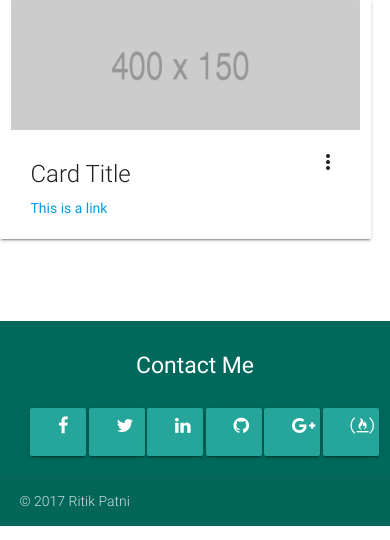
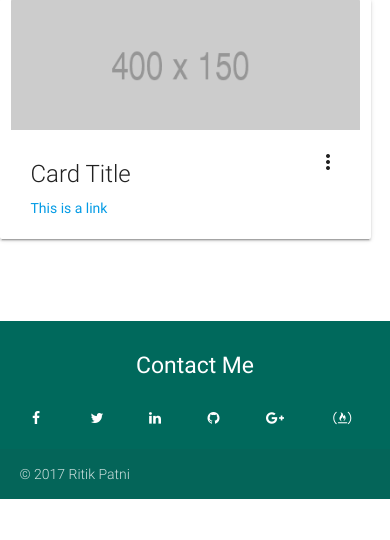
Before and after one commit to RitikPatni/Portfolio-v2, a PHP site: page / in a window 390 px wide. Shown: the part 3343-3883 px from the top of the page. After the commit the page ends 3842 px from the top, so only its background shows below. Run offline with PHP 8.4, Linux system fonts and the light colour scheme.

Commit message:
Mobile contact Me Buttons fixed

```diff
--- a/css/style.css
+++ b/css/style.css
@@ -57,17 +57,21 @@ main {
     height: 500px;
 }
 
-.btnWidth {
-    width: 70px
+@media only screen and (min-width:501px) {
+    .btn-width {
+        width: 70px
+    }
 }
 
 @media only screen and (max-width: 500px) {
     .col.s8.m4.card {
         width: 95vw;
     }
-    .btnWidth {
+    .btn-width {
+        padding-left: 2px;
         width: 48px;
         height: 48px;
+        color: #ffffff;
     }
     #home {
         height: 100vh;
--- a/index.html
+++ b/index.html
@@ -75,13 +75,9 @@
                         <hr>
                         <h2 id="summaryHead">About Me</h2>
                         <hr>
-                        <p id="summaryContent">I'm Ritik, a freelance website developer & designer. I 'm currently an undergrad student at Swami
-                            Keshvanand Institute of Technology,Jaipur majoring in Computer Science. My ultimate goal is to
-                            become a full stack developer. I
-                            <i class="fa fa-heart" aria-hidden="true"></i> creating stuff that is efficient and appealing
-                            to the eye. My <i class="fa fa-heart" aria-hidden="true"></i> for computers made me interested
-                            in various fields such as: Artificial Intelligence, Network Security, Game Development, and Data
-                            Science.
+                        <p id="summaryContent">I'm Ritik, a freelance website developer & designer. I 'm currently an undergrad student at Swami Keshvanand Institute of Technology,Jaipur majoring in Computer Science. My ultimate goal is to become a full stack developer. I
+                            <i class="fa fa-heart" aria-hidden="true"></i> creating stuff that is efficient and appealing to the eye. My <i class="fa fa-heart" aria-hidden="true"></i> for computers made me interested in various fields such as: Artificial
+                            Intelligence, Network Security, Game Development, and Data Science.
                             <br> Yes, indeed, I'm a huge <i class="fa fa-desktop" aria-hidden="true">
 </i> nerd.
                         </p>
@@ -198,22 +194,22 @@
                         <h5 class="white-text center">Contact Me</h5>
                         <br>
                         <div class="col s2">
-                            <a class="waves-effect waves-light btn btnWidth" href="https://www.facebook.com/0003AKA" target="_blank"><i class="fa fa-facebook center" aria-hidden="true"></i></a>
+                            <a class="waves-effect waves-light btn btn-width" href="https://www.facebook.com/0003AKA" target="_blank"><i class="fa fa-facebook " aria-hidden="true"></i></a>
                         </div>
                         <div class="col s2">
-                            <a class="waves-effect waves-light btn btnWidth" href="https://twitter.com/0003_AKA" target="_blank"><i class="fa fa-twitter center" aria-hidden="true"></i></a>
+                            <a class="waves-effect waves-light btn btn-width" href="https://twitter.com/0003_AKA" target="_blank"><i class="fa fa-twitter " aria-hidden="true"></i></a>
                         </div>
                         <div class="col s2">
-                            <a class="waves-effect waves-light btn btnWidth" href="https://www.linkedin.com/in/rpatni0003/" target="_blank"><i class="fa fa-linkedin center" aria-hidden="true"></i></a>
+                            <a class="waves-effect waves-light btn btn-width" href="https://www.linkedin.com/in/rpatni0003/" target="_blank"><i class="fa fa-linkedin " aria-hidden="true"></i></a>
                         </div>
                         <div class="col s2">
-                            <a class="waves-effect waves-light btn btnWidth" href="https://github.com/RitikPatni" target="_blank"><i class="fa fa-github center" aria-hidden="true"></i></a>
+                            <a class="waves-effect waves-light btn btn-width" href="https://github.com/RitikPatni" target="_blank"><i class="fa fa-github " aria-hidden="true"></i></a>
                         </div>
                         <div class="col s2">
-                            <a class="waves-effect waves-light btn btnWidth" href="https://plus.google.com/107288985945558009952" target="_blank"><i class="fa fa-google-plus center" aria-hidden="true"></i></a>
+                            <a class="waves-effect waves-light btn btn-width" href="https://plus.google.com/107288985945558009952" target="_blank"><i class="fa fa-google-plus " aria-hidden="true"></i></a>
                         </div>
-                        <div class="col s2">
-                            <a class="waves-effect waves-light btn btnWidth" href="https://www.freecodecamp.org/ritikpatni" target="_blank"><i class="fa fa-free-code-camp center" aria-hidden="true"></i></a>
+                        <div class="col s2 center">
+                            <a class="waves-effect waves-light btn btn-width" href="https://www.freecodecamp.org/ritikpatni" target="_blank"><i class="fa fa-free-code-camp" aria-hidden="true"></i></a>
                         </div>
                     </div>
                     <div class="right hide-on-med-and-down">
--- a/js/index.js
+++ b/js/index.js
@@ -1,15 +1,23 @@
-$(document)
-    .ready(function () {
+$(document).ready(function() {
     $(".button-collapse")
         .sideNav({ closeOnClick: true, draggable: true });
     $('.scrollspy')
         .scrollSpy({ scrollOffset: 30 });
+    if ($(window).width() < 500) {
+        $('.btn').removeClass('btn');
+    }
 });
-(function (i, s, o, g, r, a, m) {
-i['GoogleAnalyticsObject'] = r; i[r] = i[r] || function () {
+
+(function(i, s, o, g, r, a, m) {
+    i['GoogleAnalyticsObject'] = r;
+    i[r] = i[r] || function() {
         (i[r].q = i[r].q || []).push(arguments)
-}, i[r].l = 1 * new Date(); a = s.createElement(o),
-    m = s.getElementsByTagName(o)[0]; a.async = 1; a.src = g; m.parentNode.insertBefore(a, m)
+    }, i[r].l = 1 * new Date();
+    a = s.createElement(o),
+        m = s.getElementsByTagName(o)[0];
+    a.async = 1;
+    a.src = g;
+    m.parentNode.insertBefore(a, m)
 })(window, document, 'script', 'https://www.google-analytics.com/analytics.js', 'ga');
 
 ga('create', 'UA-101094038-1', 'auto');
```
Lines whose indentation alone changed are shown as unchanged.
